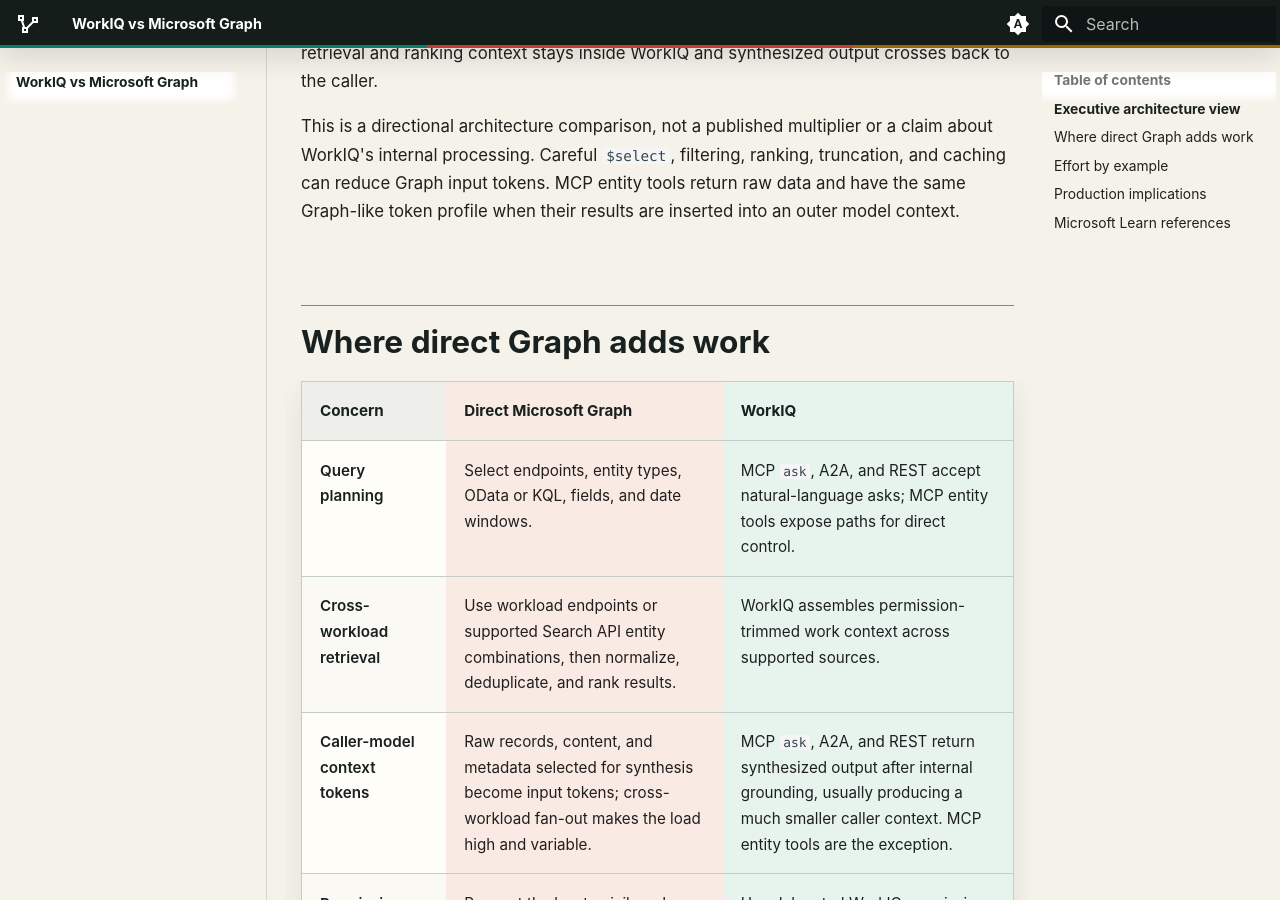
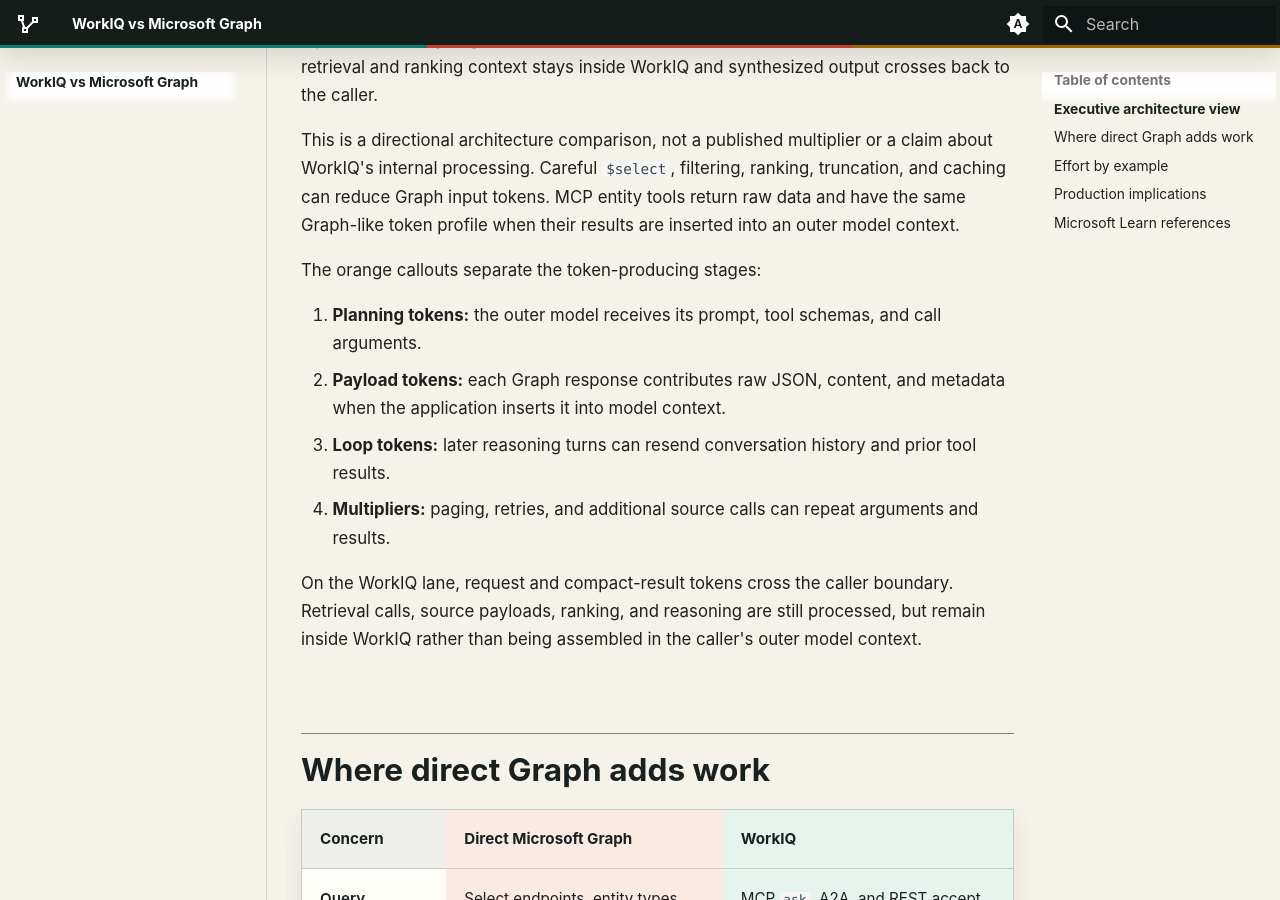
Before and after one commit to jeffrey-groneberg/workiq-deepagents, an MkDocs documentation site: the page built from docs/graph-vs-workiq.md, in a window 1280 px wide and 900 px high, scrolled down 1900 px. Built offline with MkDocs 1.6.1 and Material for MkDocs 9.7.7, drawn with Linux system fonts in a browser that asks for light colours; some web fonts are replaced.

Commit message:
docs: map token sources in Graph comparison

```diff
--- a/docs/graph-vs-workiq.md
+++ b/docs/graph-vs-workiq.md
@@ -8,7 +8,7 @@
 ## Executive architecture view
 
 <figure class="workiq-diagram workiq-diagram--raster">
-  <img src="../assets/images/graph-vs-workiq.png" width="2560" height="2528" alt="A natural-language workplace ask branches into two paths. Direct Graph retrieves raw cross-workload payloads and serializes selected records and metadata into a high and variable caller-model token load. WorkIQ ask, A2A, or REST keeps retrieval and ranking context inside WorkIQ and returns synthesized output with a lower caller-model token load. Both paths produce a grounded result.">
+  <img src="../assets/images/graph-vs-workiq.png" width="2560" height="2572" alt="A natural-language workplace ask branches into two paths. Orange callouts identify token sources. Direct Graph adds planning tokens from prompts, tool schemas, and call arguments; payload tokens when raw JSON and content enter the model; loop tokens when history and prior results are resent; and repeated calls and results from paging or retries. WorkIQ receives request tokens, keeps retrieval calls, payloads, and reasoning inside the service, then returns compact result tokens. Both paths produce a grounded result.">
 </figure>
 
 **Executive takeaway:** WorkIQ reduces the custom build and operating surface for grounded workplace
@@ -30,6 +30,18 @@
   WorkIQ's internal processing. Careful `$select`, filtering, ranking, truncation, and caching can
   reduce Graph input tokens. MCP entity tools return raw data and have the same Graph-like token
   profile when their results are inserted into an outer model context.
+
+  The orange callouts separate the token-producing stages:
+
+  1. **Planning tokens:** the outer model receives its prompt, tool schemas, and call arguments.
+  2. **Payload tokens:** each Graph response contributes raw JSON, content, and metadata when the
+    application inserts it into model context.
+  3. **Loop tokens:** later reasoning turns can resend conversation history and prior tool results.
+  4. **Multipliers:** paging, retries, and additional source calls can repeat arguments and results.
+
+  On the WorkIQ lane, request and compact-result tokens cross the caller boundary. Retrieval calls,
+  source payloads, ranking, and reasoning are still processed, but remain inside WorkIQ rather than
+  being assembled in the caller's outer model context.
 
 ## Where direct Graph adds work
 
```
Also changed, not shown: docs/assets/images/graph-vs-workiq.png, 1 other file.
